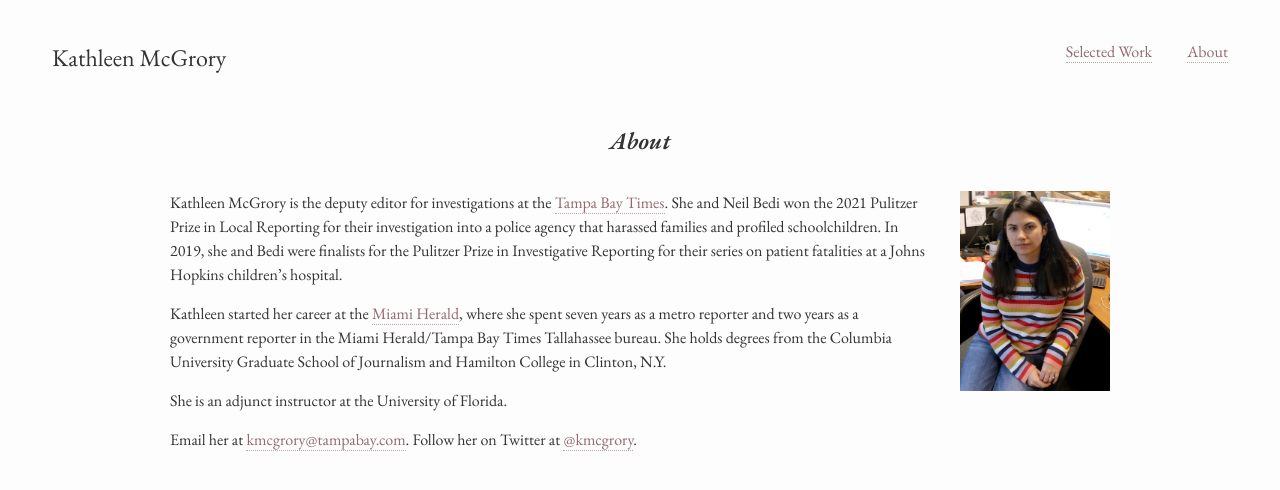
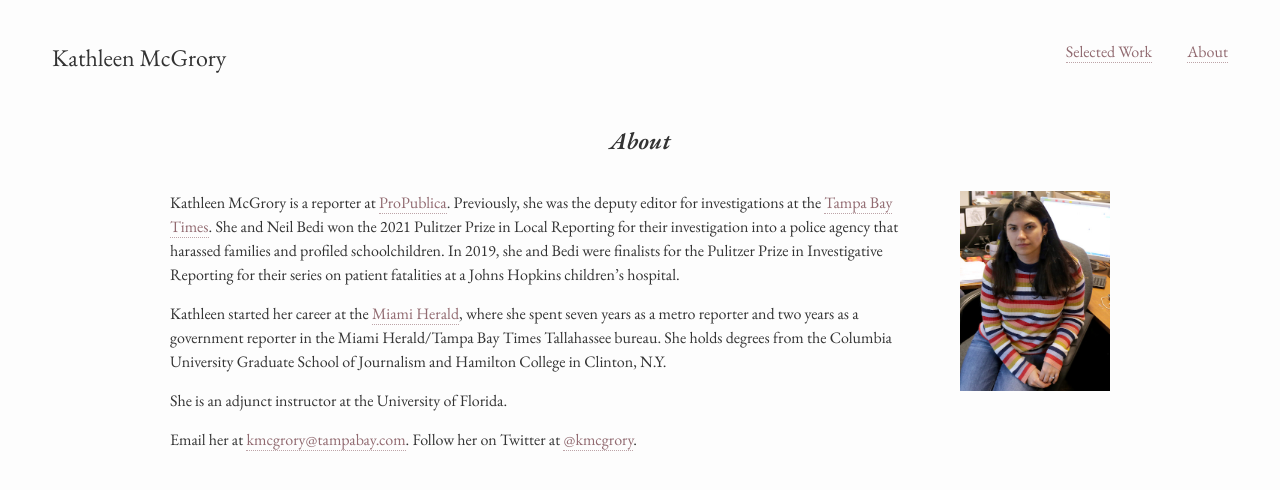
Before and after one commit to kmcgrory/kmcgrory.github.io, a Jekyll site: the page built from about.md, in a window 1280 px wide. Shown: the top 490 px of the page. Built offline with Jekyll 4.4.1, drawn with Linux system fonts in a browser that asks for light colours; our own code applies the rules of GitHub Pages for plain Markdown files.

Commit message:
Update about.md

```diff
--- a/about.md
+++ b/about.md
@@ -7,7 +7,7 @@ layout: default
 
 <img class="right" src="img/mcgrory.jpg"/>
 
-Kathleen McGrory is the deputy editor for investigations at the [Tampa Bay Times](http://tampabay.com). She and Neil Bedi won the 2021 Pulitzer Prize in Local Reporting for their investigation into a police agency that harassed families and profiled schoolchildren. In 2019, she and Bedi were finalists for the Pulitzer Prize in Investigative Reporting for their series on patient fatalities at a Johns Hopkins children’s hospital.
+Kathleen McGrory is a reporter at [ProPublica](https://propublica.org). Previously, she was the deputy editor for investigations at the [Tampa Bay Times](http://tampabay.com). She and Neil Bedi won the 2021 Pulitzer Prize in Local Reporting for their investigation into a police agency that harassed families and profiled schoolchildren. In 2019, she and Bedi were finalists for the Pulitzer Prize in Investigative Reporting for their series on patient fatalities at a Johns Hopkins children’s hospital.
 
 Kathleen started her career at the [Miami Herald](http://miamiherald.com), where she spent seven years as a metro reporter and two years as a government reporter in the Miami Herald/Tampa Bay Times Tallahassee bureau. She holds degrees from the Columbia University Graduate School of Journalism and Hamilton College in Clinton, N.Y.
 
```
